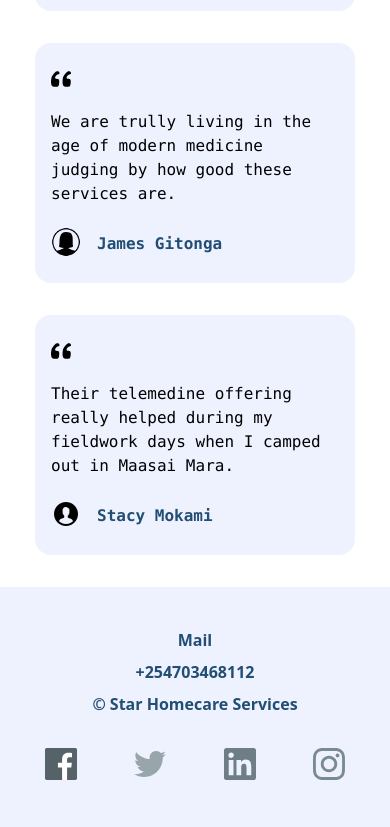
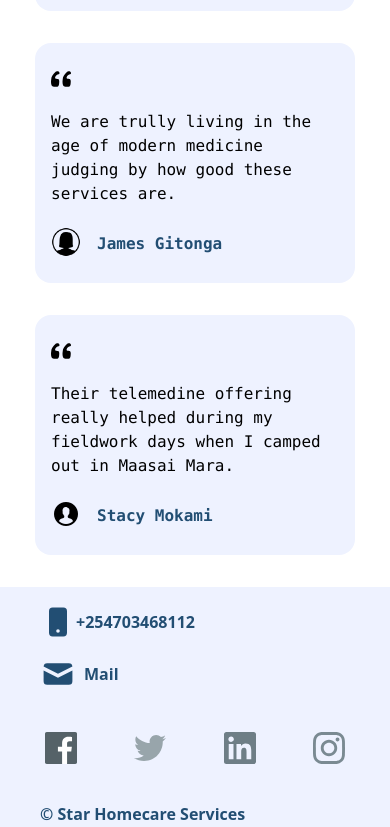
Before and after one commit to jbuyu/realdoc, a Next.js app: page /About in a window 390 px wide. Shown: the part 3329-4156 px from the top of the page. Built offline with nearby package versions, Linux system fonts and the light colour scheme.

Commit message:
page edits for footer and body

```diff
--- a/components/Choice.js
+++ b/components/Choice.js
@@ -5,7 +5,7 @@ import Image from 'next/image'
 const Choice = () => (
   <div className="mx-auto max-w-9xl bg-cover bg-no-repeat pt-8 md:bg-[url('/bgpattern1.svg')] md:pt-0">
     <div className="bg-[url('/lightblob.svg ')]bg-center flex items-center justify-between ">
-      <div className="md:pd-0 relative flex flex-col pl-2 md:w-3/5 md:items-center md:justify-center ">
+      <div className="md:pd-0 relative flex flex-col pl-2 md:w-3/5 md:items-center md:justify-center mt-8 md:mt-0 ">
         <div className="text-xl font-extrabold text-[#224E73] md:w-2/3 md:text-2xl">
           Why Choose Our Services
         </div>
@@ -56,12 +56,12 @@ const Choice = () => (
         </div>
       </div>
     </div>
-    <div className="flex  flex-col items-center justify-center md:hidden">
+    <div className="flex flex-col items-center justify-center md:hidden">
       <div className="flex w-full p-4">
         <div className=" flex-start flex ">
           <div className="block max-w-sm cursor-pointer rounded-lg bg-white p-6 shadow-lg transition ease-in-out hover:scale-110">
             <div className="flex flex-col items-center justify-center">
-              <Image src="/professional.png" width={264} height={264} />
+              <Image src="/professional.png" width={360} height={360} />
               <div className="font-semibold">24/7 Patient Support </div>
             </div>
           </div>
@@ -71,7 +71,7 @@ const Choice = () => (
         <div className="flex items-end justify-items-end">
           <div className=" max-w-sm cursor-pointer rounded-lg bg-white p-6 shadow-lg transition ease-in-out hover:scale-110">
             <div className="flex  flex-col items-center justify-center ">
-              <Image src="/caring.png" width={264} height={264} />
+              <Image src="/caring.png" width={360} height={360} />
               <div className="font-semibold">Prompt results & analysis</div>
             </div>
           </div>
@@ -81,7 +81,7 @@ const Choice = () => (
         <div className="flex-start flex">
           <div className="block max-w-sm cursor-pointer rounded-lg bg-white p-6 shadow-lg transition ease-in-out hover:scale-110">
             <div className="flex flex-col items-center justify-center ">
-              <Image src="/notes.png" width={264} height={264} />
+              <Image src="/notes.png" width={360} height={360} />
               <div className="font-semibold">Proffesional Doctors</div>
             </div>
           </div>
--- a/components/Footer.js
+++ b/components/Footer.js
@@ -1,6 +1,7 @@
 import React from 'react'
 import Link from 'next/link'
 import Image from 'next/image'
+import { MailIcon, PhoneIcon, DeviceMobileIcon } from '@heroicons/react/solid'
 
 const Footer = () => (
   <div
@@ -17,21 +18,20 @@ const Footer = () => (
     </Link>
     <div className="flex w-full justify-around md:w-1/5 ">
       <div className="flex w-full flex-col ">
-        <div className="flex flex-col items-center space-y-2 pb-8 md:hidden md:items-start md:pb-0 ">
-          <div className="text-md font-bold text-[#224E73] ">
-            <a href="mailto:starhomecareservice1@gmail.com">Mail</a>
-          </div>
-          <div className="text-md font-bold text-[#224E73] ">
+        <div className="ml-10 mt-4 flex flex-col items-start space-y-4 pb-8 md:hidden md:items-start md:pb-0">
+          <div className="text-md flex items-center font-bold text-[#224E73]">
+            <DeviceMobileIcon className="flex justify-start" width={36} />
             <a href="tel:0742464878">+254703468112</a>
           </div>
-          <div className="text-md font-bold text-[#224E73] ">
-            &copy; Star Homecare Services
+          <div className="text-md  flex items-center space-x-2 font-bold text-[#224E73] ">
+            <MailIcon width={36} />
+            <a href="mailto:info@starhomecareservices.com">Mail</a>
           </div>
         </div>
         <div className="hidden justify-center py-4 font-semibold md:flex md:justify-start">
           Get In Touch
         </div>
-        <div className="flex justify-around px-4 text-center md:w-full  md:justify-between md:px-0  ">
+        <div className="mt-2 flex justify-around px-4 text-center  md:w-full md:justify-between md:px-0  ">
           <a className="w-8 md:w-12" href="www.facebook.com">
             <Image src="/facebook.svg" width={56} height={56} />
           </a>
@@ -45,22 +45,25 @@ const Footer = () => (
             <Image src="/insta.svg" width={56} height={56} />
           </a>
         </div>
+        <div className="text-md mt-8 ml-10 font-bold text-[#224E73] md:hidden ">
+          &copy; Star Homecare Services
+        </div>
       </div>
     </div>
     <div className="hidden h-full w-1/5 flex-col justify-evenly md:flex">
       <div className="flex items-center justify-center md:justify-start">
-        <Image className="w-8" src="/email.svg" width={36} height={36}/>
+        <Image className="w-8" src="/email.svg" width={36} height={36} />
         <div className="hidden pl-4 md:flex">
           <a href="mailto:starhomecareservice1@gmail.com">Contact</a>
         </div>
       </div>
       <div className="flex items-center justify-center md:justify-start ">
-        <Image className="w-8" src="/location.svg"  width={36} height={36} />
+        <Image className="w-8" src="/location.svg" width={36} height={36} />
         <div className="hidden pl-4 md:flex">Nairobi</div>
       </div>
 
       <div className="flex items-center justify-center md:justify-start ">
-        <Image className="w-8" src="/phone.svg"  width={36} height={36} />
+        <Image className="w-8" src="/phone.svg" width={36} height={36} />
         <div className="hidden pl-4 md:flex">+254700456768</div>
       </div>
     </div>
```
